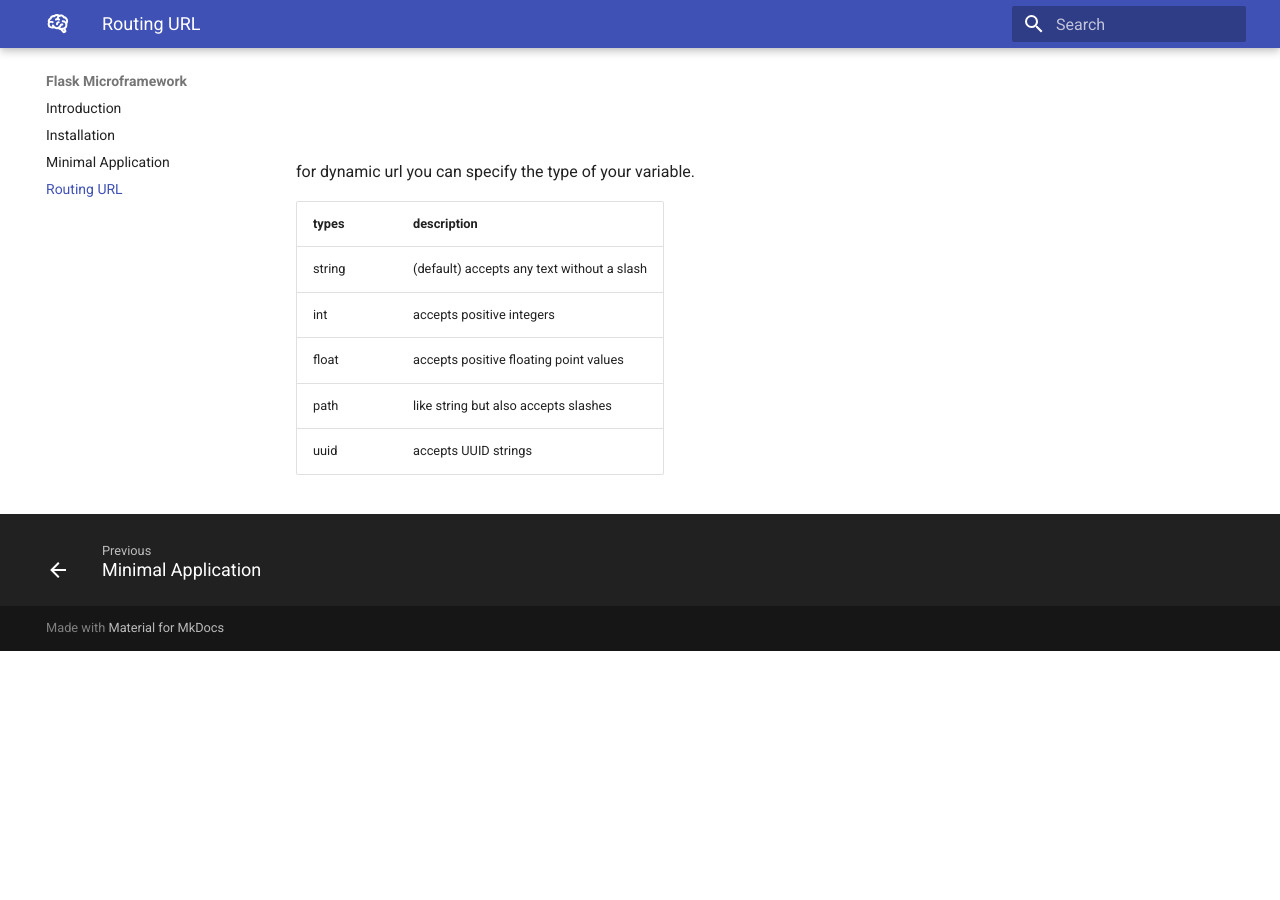
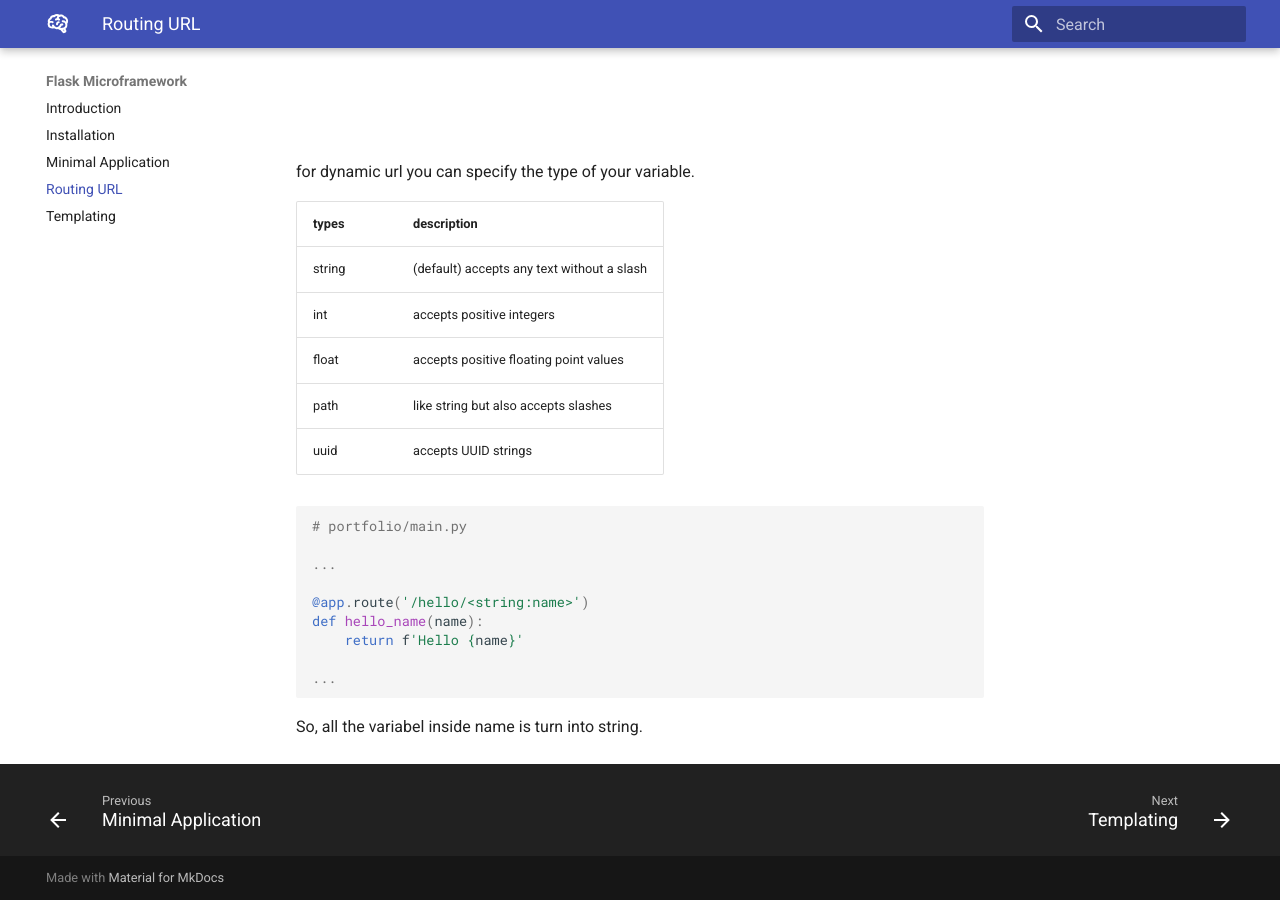
Before and after one commit to madrf/flask-hack, an MkDocs documentation site: the page built from docs/flask/chapter-3/index.md, in a window 1280 px wide and 900 px high, scrolled down 1251 px. Built offline with MkDocs 1.6.1 and Material for MkDocs 9.7.7, drawn with Linux system fonts in a browser that asks for light colours; before the commit the page ends 1902 px from its top, so only the background shows below that.

Commit message:
add html templates chapter

````diff
--- a/docs/flask/chapter-3/index.md
+++ b/docs/flask/chapter-3/index.md
@@ -32,3 +32,19 @@ for dynamic url you can specify the type of your variable.
 | float | accepts positive floating point values |
 | path | like string but also accepts slashes |
 | uuid | accepts UUID strings |
+
+
+``` python
+# portfolio/main.py
+
+...
+
+@app.route('/hello/<string:name>')
+def hello_name(name):
+    return f'Hello {name}'
+
+...
+
+```
+
+So, all the variabel inside name is turn into string.
--- a/mkdocs.yml
+++ b/mkdocs.yml
@@ -27,3 +27,4 @@ nav:
     - Installation: flask/chapter-1/index.md
     - Minimal Application: flask/chapter-2/index.md
     - Routing URL: flask/chapter-3/index.md
+    - Templating: flask/chapter-4/index.md
````
Also changed, not shown: docs/flask/chapter-4/index.md (added, +55 -0 lines), docs/flask/chapter-4/1.png (added).
